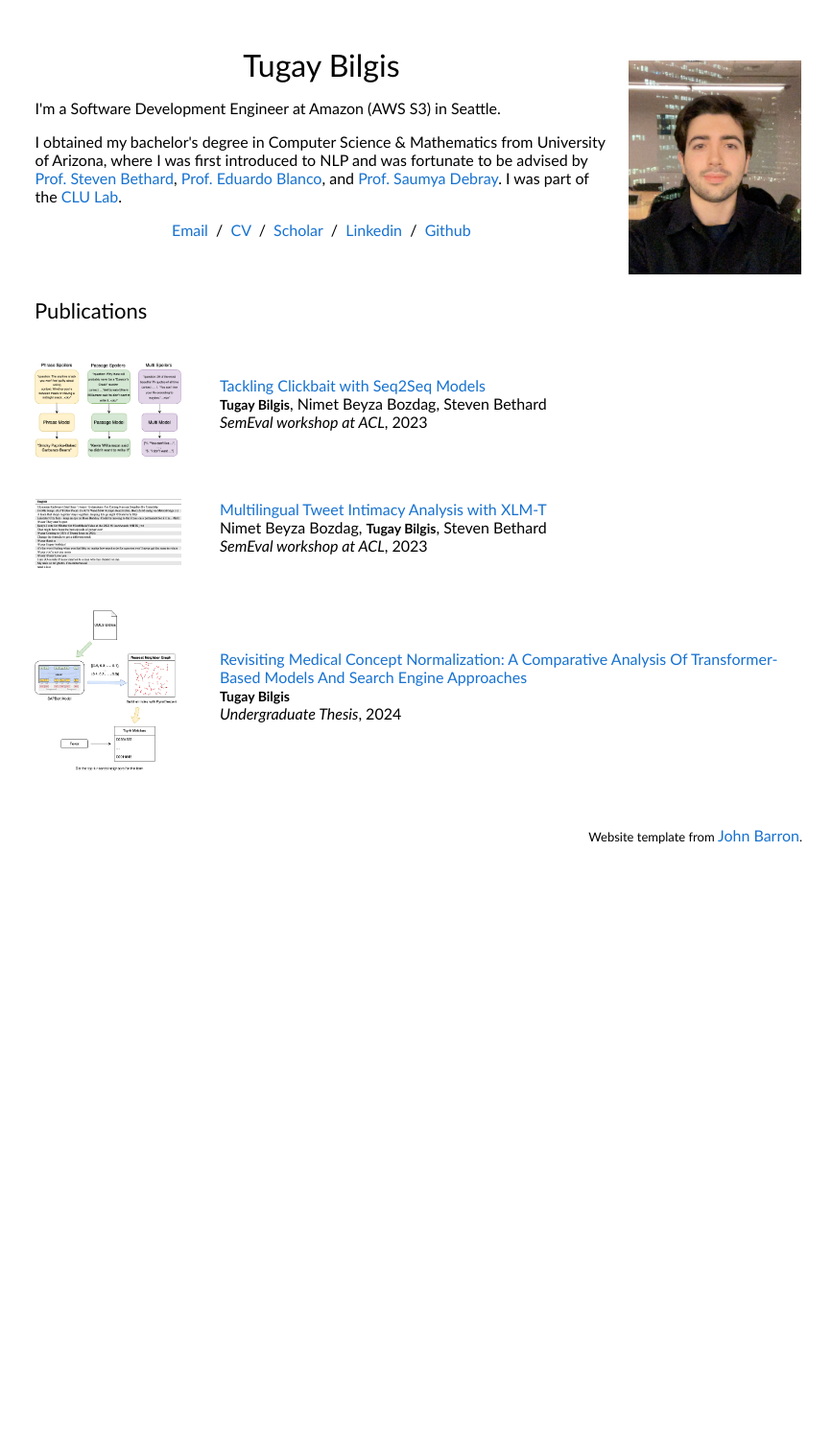
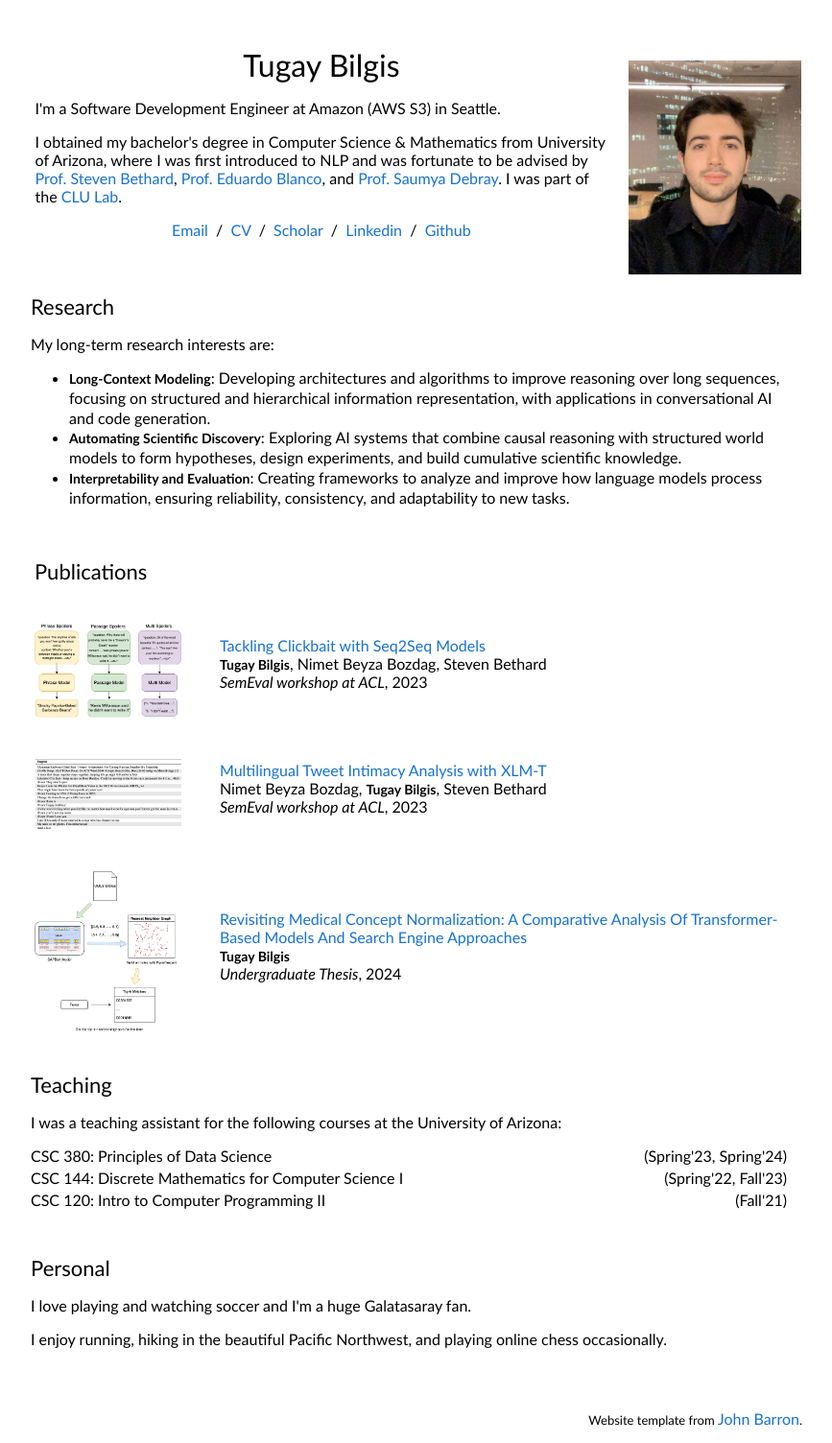
Before and after one commit to tugaybilgis/tugaybilgis.github.io, a plain HTML site: page index.html in a window 1280 px wide. Shown: the part 5-1509 px from the top of the page at 96% size, without its empty margins (214-1081 px from the left). Before the commit the page ends 906 px from the top, so only its background shows below. Drawn offline with Linux system fonts and the light colour scheme.

Commit message:
Research interests, etc.

```diff
--- a/index.html
+++ b/index.html
@@ -51,17 +51,20 @@
               </td>
             </tr>
           </tbody></table>
-          <!-- <table style="width:100%;border:0px;border-spacing:0px;border-collapse:separate;margin-right:auto;margin-left:auto;"><tbody>
-              <tr>
-              <td style="padding:16px;width:100%;vertical-align:middle">
-                <h2>Research</h2>
-                <p>
-                  Doldur burayi.
-                </p>
-              </td>
-            </tr>
-          </tbody></table> -->
           <table style="width:100%;border:0px;border-spacing:0px;border-collapse:separate;margin-right:auto;margin-left:auto;"><tbody>
+            <tr>
+            <td style="padding:16px;width:100%;vertical-align:middle">
+              <h2>Research</h2>
+              <p>My long-term research interests are:</p>
+              <ul style="line-height: 1.30">
+                <li><strong>Long-Context Modeling</strong>: Developing architectures and algorithms to improve reasoning over long sequences, focusing on structured and hierarchical information representation, with applications in conversational AI and code generation.</li>
+                <li><strong>Automating Scientific Discovery</strong>: Exploring AI systems that combine causal reasoning with structured world models to form hypotheses, design experiments, and build cumulative scientific knowledge.</li>
+                <li><strong>Interpretability and Evaluation</strong>: Creating frameworks to analyze and improve how language models process information, ensuring reliability, consistency, and adaptability to new tasks.</li>
+              </ul>
+            </td>
+          </tr>
+        </tbody></table>
+        <table style="width:100%;border:0px;border-spacing:0px;border-collapse:separate;margin-right:auto;margin-left:auto;"><tbody>
 
 
         <table style="width:100%;border:0px;border-spacing:0px;border-collapse:separate;margin-right:auto;margin-left:auto;"><tbody>
@@ -125,6 +128,47 @@
         </td>
       </tr>
 
+      <table style="width:100%;border:0px;border-spacing:0px;border-collapse:separate;margin-right:auto;margin-left:auto;"><tbody>
+        <tr>
+        <td style="padding:16px;width:100%;vertical-align:middle">
+          <h2>Teaching</h2>
+          <p>
+            I was a teaching assistant for the following courses at the University of Arizona:
+
+          </p>
+          <ul style="list-style-type: none; padding-left: 0;">
+                <li style="display: flex; justify-content: space-between; margin-bottom: 4px;">
+                    <span>CSC 380: Principles of Data Science</span>
+                    <span style="margin-left: 20px;">(Spring'23, Spring'24)</span>
+                </li>
+                <li style="display: flex; justify-content: space-between; margin-bottom: 4px;">
+                    <span>CSC 144: Discrete Mathematics for Computer Science I</span>
+                    <span style="margin-left: 20px;">(Spring'22, Fall'23)</span>
+                </li>
+                <li style="display: flex; justify-content: space-between; margin-bottom: 4px;">
+                    <span>CSC 120: Intro to Computer Programming II</span>
+                    <span style="margin-left: 20px;">(Fall'21)</span>
+                </li>
+            </ul>
+        </td>
+      </tr>
+    </tbody></table>
+
+    <table style="width:100%;border:0px;border-spacing:0px;border-collapse:separate;margin-right:auto;margin-left:auto;"><tbody>
+        <tr>
+        <td style="padding:16px;width:100%;vertical-align:middle">
+          <h2>Personal</h2>
+          <p>
+            I love playing and watching soccer and I'm a huge Galatasaray fan.
+
+          </p>
+            <p>
+                I enjoy running, hiking in the beautiful Pacific Northwest, and playing online chess occasionally.
+          </p>
+        </td>
+      </tr>
+    </tbody></table>
+
           <table style="width:100%;border:0px;border-spacing:0px;border-collapse:separate;margin-right:auto;margin-left:auto;"><tbody>
             <tr>
               <td style="padding:0px">
```
